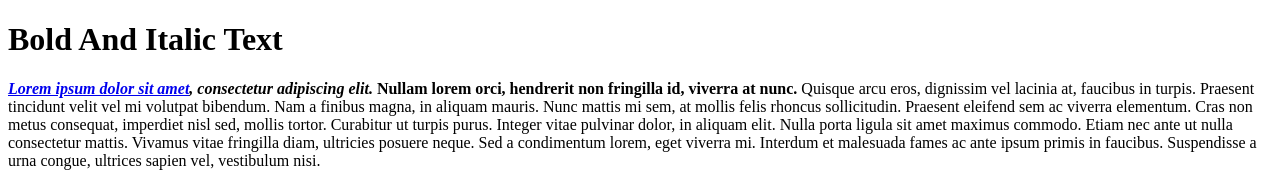
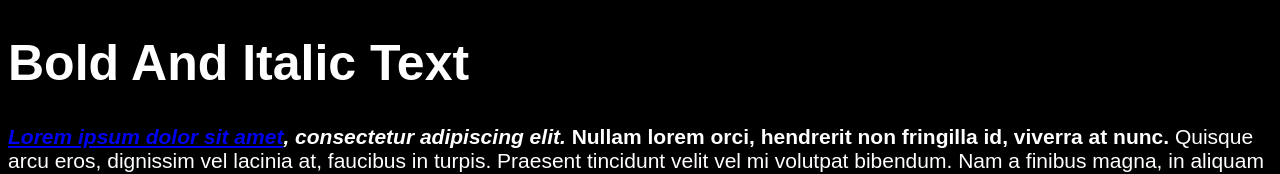
Before and after one commit to YeabkalW/Building_Wesite_YouTube_Playlist, a plain HTML site: page index.html in a window 1280 px wide. Shown: the top 174 px of the page. Drawn offline with Linux system fonts and the light colour scheme.

Commit message:
started doing css

```diff
--- a/index.html
+++ b/index.html
@@ -4,11 +4,11 @@
 
     <head>
         <meta charset = "utf-8">
-        <title> My First Website</title>
+        <title > My First Website</title>
     </head>
 
-    <body>
-        <h1>Bold And Italic Text</h1>
+    <body style="background-color: black; font-family: sans-serif; color: white; font-size: 21px;">
+        <h1 style="font-size: 50px;">Bold And Italic Text</h1>
 
         <!--<stong></strong> is used to make bold sentences-->
         <!--dont not use <b></b> and <i></i>
```
